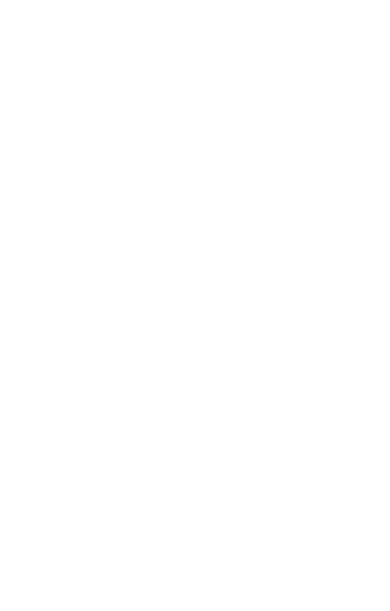
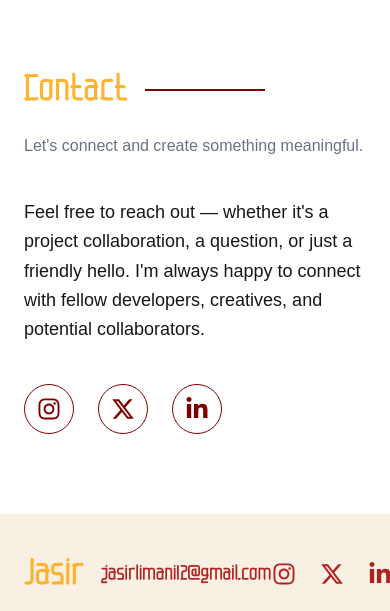
Before and after one commit to jasir3124/Portofolio, a Next.js app: page / in a window 390 px wide. Shown: the part 5601-6212 px from the top of the page. Before the commit the page ends 5511 px from the top, so only its background shows below. Built offline with nearby package versions, Linux system fonts and the light colour scheme.

Commit message:
finished home page

```diff
--- /dev/null
+++ b/src/Components/Home/ContactSection.jsx
@@ -0,0 +1,61 @@
+import React from 'react';
+import { FaInstagram, FaXTwitter, FaLinkedinIn } from 'react-icons/fa6';
+import Link from 'next/link';
+
+const ContactSection = () => {
+  return (
+    <section className="px-6 sm:px-10 lg:px-20 py-20">
+      {/* Heading */}
+      <div className="flex items-center gap-4 mb-6">
+        <h1 className="text-4xl font-Japanenglish text-gold">Contact</h1>
+        <div className="flex-1 h-0.5 bg-maroon max-w-[120px]" />
+      </div>
+
+      {/* Subheading */}
+      <p className="text-base text-gray-500 mb-10">
+        Let's connect and create something meaningful.
+      </p>
+
+      {/* Content */}
+      <div className="max-w-3xl space-y-10">
+        <p className="text-lg md:text-xl font-sans leading-relaxed">
+          Feel free to reach out — whether it's a project collaboration, a question, or just a friendly hello. I'm always happy to connect with fellow developers, creatives, and potential collaborators.
+        </p>
+
+        {/* Social Icons */}
+        <div className="flex gap-6">
+          {[
+            {
+              href: 'https://instagram.com/jasirlimani7',
+              icon: <FaInstagram />,
+              label: 'Instagram',
+            },
+            {
+              href: 'https://twitter.com/Jasir28616447',
+              icon: <FaXTwitter />,
+              label: 'Twitter / X',
+            },
+            {
+              href: 'https://linkedin.com/in/jasir-limani-702663178',
+              icon: <FaLinkedinIn />,
+              label: 'LinkedIn',
+            },
+          ].map(({ href, icon, label }) => (
+            <Link
+              key={label}
+              href={href}
+              target="_blank"
+              rel="noopener noreferrer"
+              className="group p-3 rounded-full border border-maroon text-maroon hover:text-gold hover:border-gold transition-all duration-200"
+              aria-label={label}
+            >
+              <span className="text-2xl group-hover:scale-110 transition-transform">{icon}</span>
+            </Link>
+          ))}
+        </div>
+      </div>
+    </section>
+  );
+};
+
+export default ContactSection;
--- /dev/null
+++ b/src/Components/shared/Footer.jsx
@@ -0,0 +1,52 @@
+import React from 'react';
+import { FaInstagram, FaXTwitter, FaLinkedinIn } from 'react-icons/fa6';
+import Link from 'next/link';
+
+const Footer = () => {
+    return (
+        <footer className="bg-[#F8F0E3] text-[#B22222] font-Japanenglish px-6 sm:px-10 lg:px-20 py-10">
+            {/* Content */}
+            <div className="flex justify-between items-center mb-4">
+                    <div className="flex items-center gap-4">
+                        <h1 className="text-4xl text-gold">Jasir</h1>
+                        <p className='text-xl'>jasirlimani12@gmail.com</p>
+                    </div>
+
+                <div className="flex gap-6">
+                    <Link
+                        href="https://instagram.com/your_username"
+                        target="_blank"
+                        rel="noopener noreferrer"
+                        aria-label="Instagram"
+                        className="text-[#B22222] hover:text-[#7B1212] transition-colors"
+                    >
+                        <FaInstagram size={24} />
+                    </Link>
+                    <Link
+                        href="https://twitter.com/your_username"
+                        target="_blank"
+                        rel="noopener noreferrer"
+                        aria-label="Twitter"
+                        className="text-[#B22222] hover:text-[#7B1212] transition-colors"
+                    >
+                        <FaXTwitter size={24} />
+                    </Link>
+                    <Link
+                        href="https://linkedin.com/in/your_username"
+                        target="_blank"
+                        rel="noopener noreferrer"
+                        aria-label="LinkedIn"
+                        className="text-[#B22222] hover:text-[#7B1212] transition-colors"
+                    >
+                        <FaLinkedinIn size={24} />
+                    </Link>
+                </div>
+            </div>
+            <p className="text-sm md:text-xl text-center">
+                © {new Date().getFullYear()} Jasir Limani. All rights reserved.
+            </p>
+        </footer>
+    );
+};
+
+export default Footer;
--- a/src/app/layout.js
+++ b/src/app/layout.js
@@ -1,5 +1,6 @@
 import "./globals.css";
 import Navbar from "@/components/shared/Navbar";
+import Footer from "@/components/shared/Footer";
 
 export const metadata = {
     title: "Jasir | Software Engineer",
@@ -12,6 +13,7 @@
         <body>
         <Navbar/>
         {children}
+        <Footer/>
         </body>
         </html>
     );
--- a/src/app/page.js
+++ b/src/app/page.js
@@ -3,6 +3,7 @@
 import ProjectsSection from "@/components/Home/ProjectsSection";
 import SkillsSection from "@/components/Home/SkillsSection";
 import AboutSection from "@/components/Home/AboutSection";
+import ContactSection from "@/components/Home/ContactSection";
 
 export default function Home() {
     return (
@@ -11,6 +12,7 @@
             <ProjectsSection/>
             <SkillsSection/>
             <AboutSection />
+            <ContactSection />
         </div>
     );
 }
```
